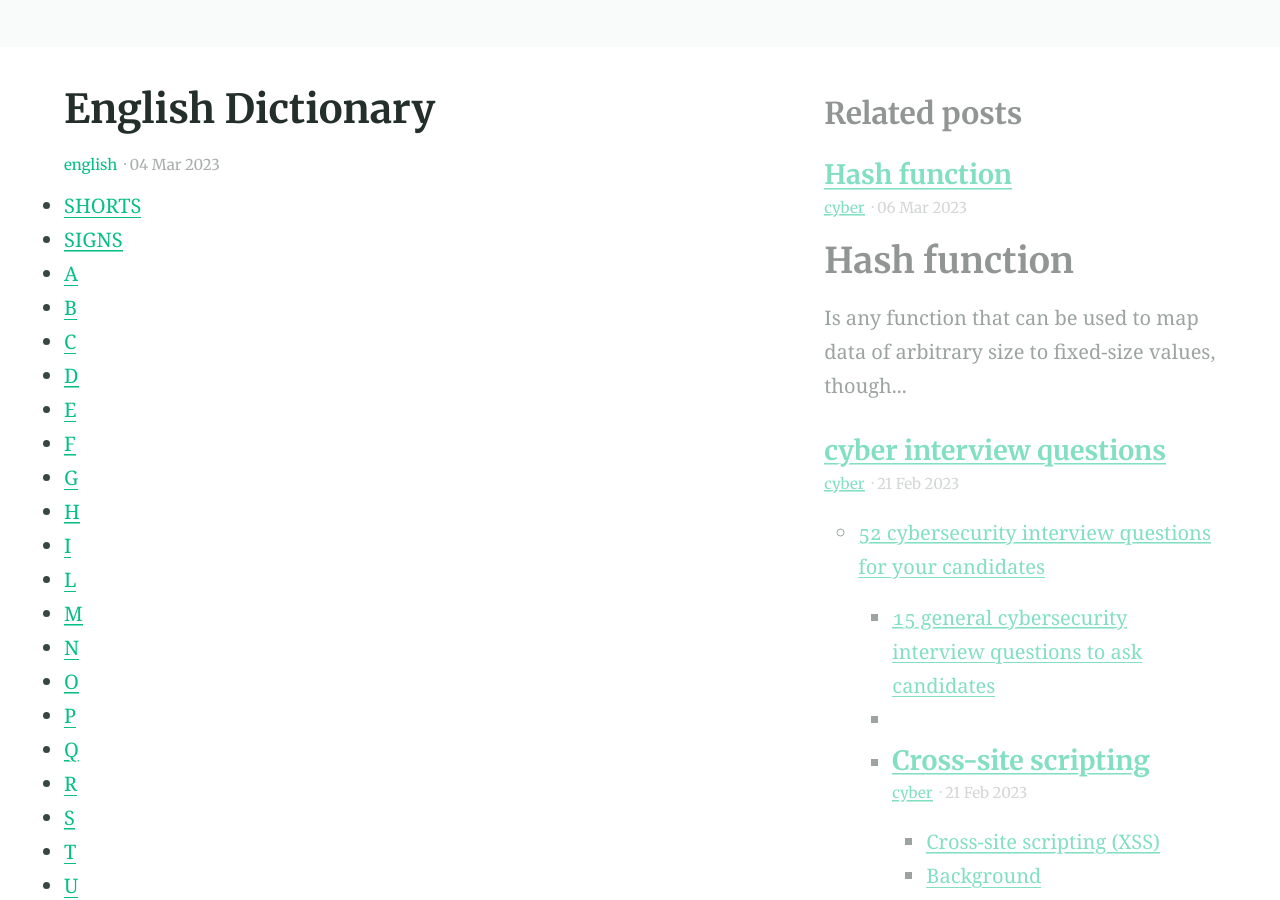
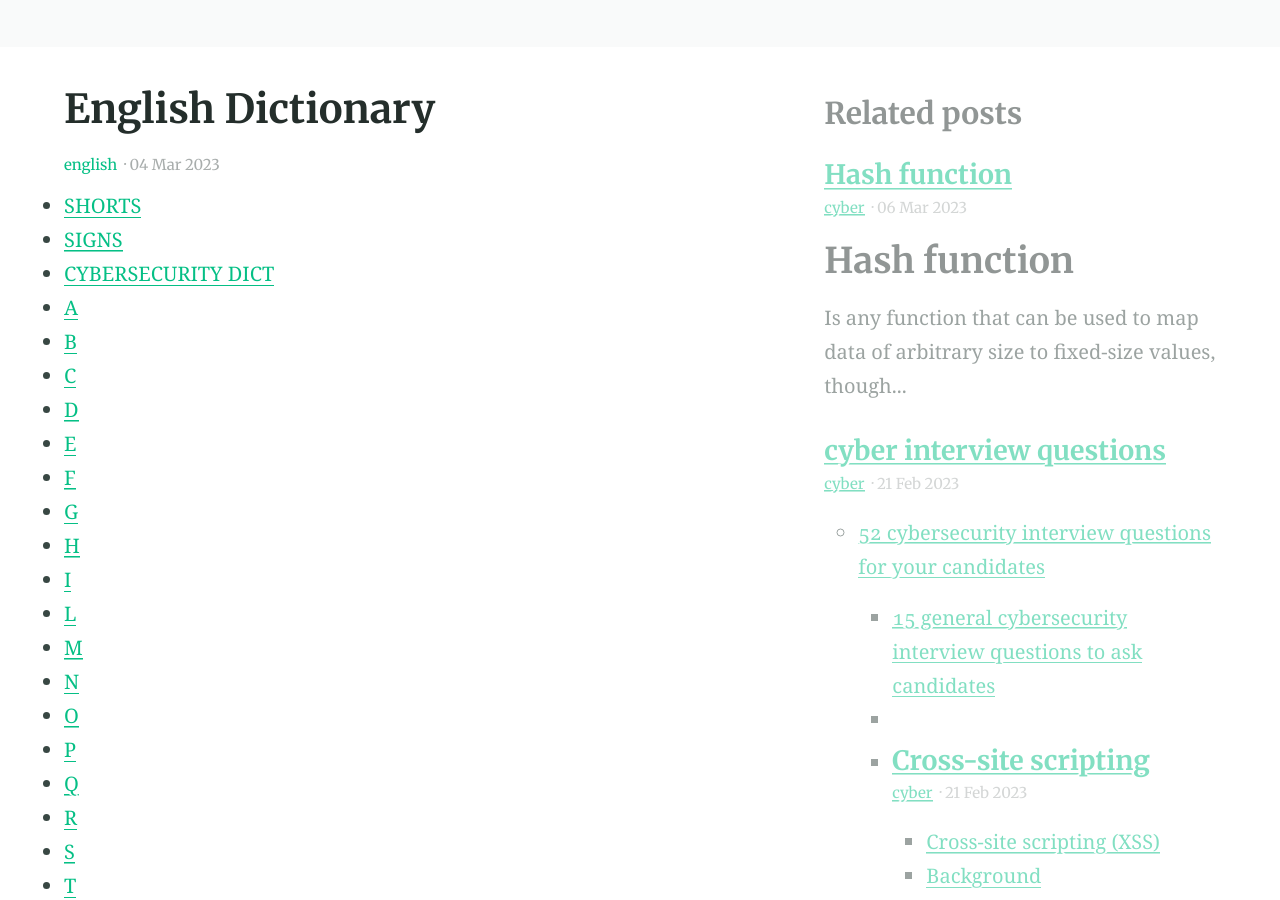
Before and after one commit to esccode/esccode.github.io, a Jekyll site: the page built from _posts/2023-03-04-eng-dict.md, in a window 1280 px wide and 900 px high, scrolled down 361 px. Built offline with Jekyll 4.4.1, drawn with Linux system fonts in a browser that asks for light colours; some of the changed text lies outside the part shown.

Commit message:
ssssssss

```diff
--- a/_posts/2023-03-04-eng-dict.md
+++ b/_posts/2023-03-04-eng-dict.md
@@ -9,6 +9,7 @@ aside: true
 
 - [SHORTS](#shorts)
 - [SIGNS](#signs)
+- [CYBERSECURITY DICT](#cybersecurity-dict)
 - [A](#a)
 - [B](#b)
 - [C](#c)
@@ -32,6 +33,7 @@ aside: true
 - [W](#w)
 - [Reference](#reference)
 
+
 ---
 
 ## SHORTS
@@ -46,7 +48,7 @@ NRN-no reply necessary
 
 \- dash, \. dot, \| pipe, \&\& end/double-ampersands, \|\| or, \; semi collon, \: colon, \@ at, \' single quote, \" double quote, indent-akapit, \~ tyld, \/ slash, \_ underscore, \# hash, \! exclamation mark, \, comma, \* asterisk, \{ single paranthesis, \(\) PARENTHESES/round brackets, \{\} curly brackets, \<\> angle brackets, \[\] scuare brackets
 
-## Cybersecurity dict
+## CYBERSECURITY DICT
 
 ABNORMA_-nieprawidlowy, ACCOMPLISHED-osiagniete, CAPTIVE-jeniec, Chain of custody-lancuch dostaw, CONDUCTING-prowadzenia, DEPLOYING-wdraza, CAPTURED-zlapany, DECIVE-zawodzic, ENCOMPASSES-obejmuje, EVALUATING-oceniac,  FRAUDULENT-nieuczciwy, FUZZING-rozmyte, GUAGE-mierzy, HANDHELD-podreczny, IDENTITY-tozsamosc, INVOLVE-obejmoje, MALFORMED-znieksztalcony, MALICIOUS-zlosliwe, OCCURED-wystapił, REFLECT-odwzierciedla, REVOKED-uniewaznione, ROGUE-lobuz, SUITED-pasuje,  SELF-GRADING-samoocena, SPOOFING-falszowanie, SNIFFING-wachanie, THOROUGH-dokladny, VIOLATE-porusza, VOLATILITY-zmiennosc
 
```
Also changed, not shown: other parts of _posts/2023-03-04-eng-dict.md (+3 -0 lines).
